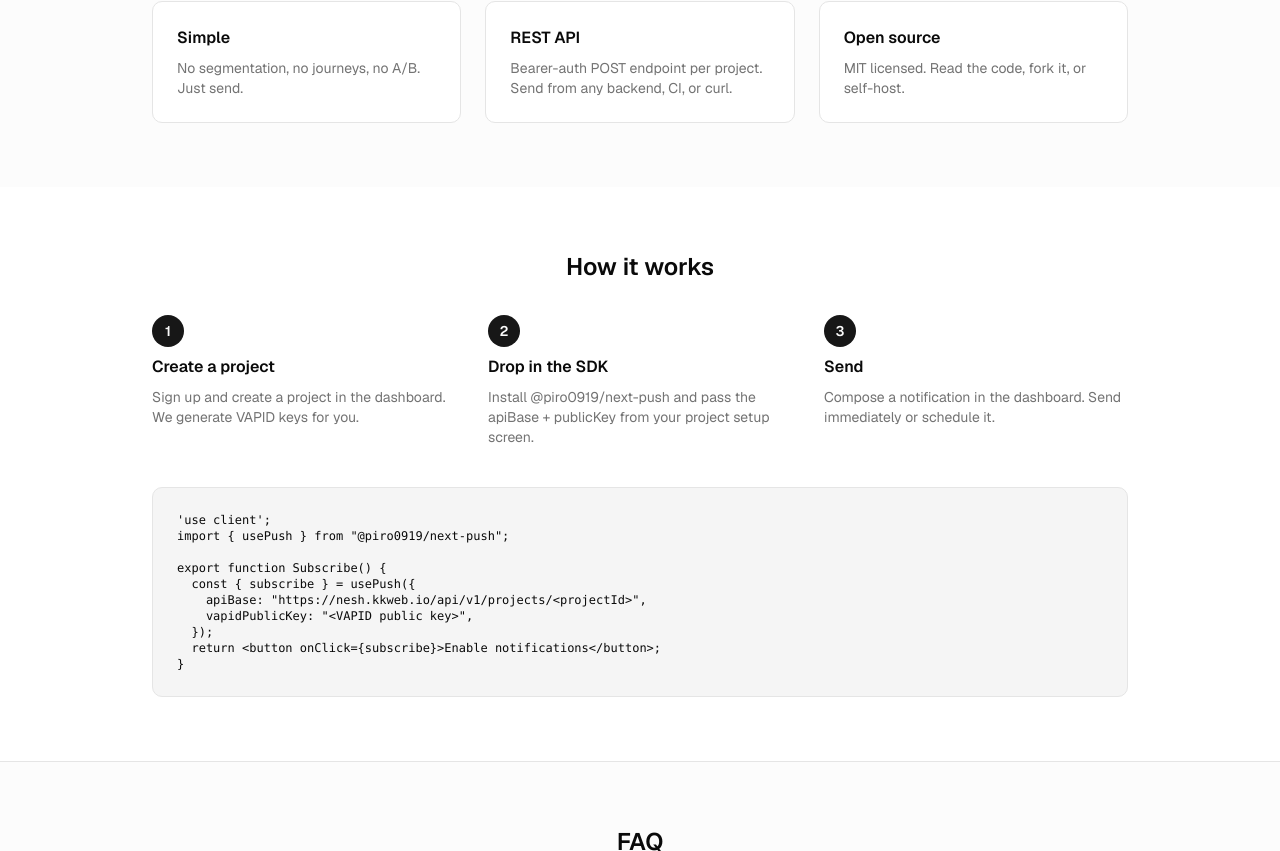
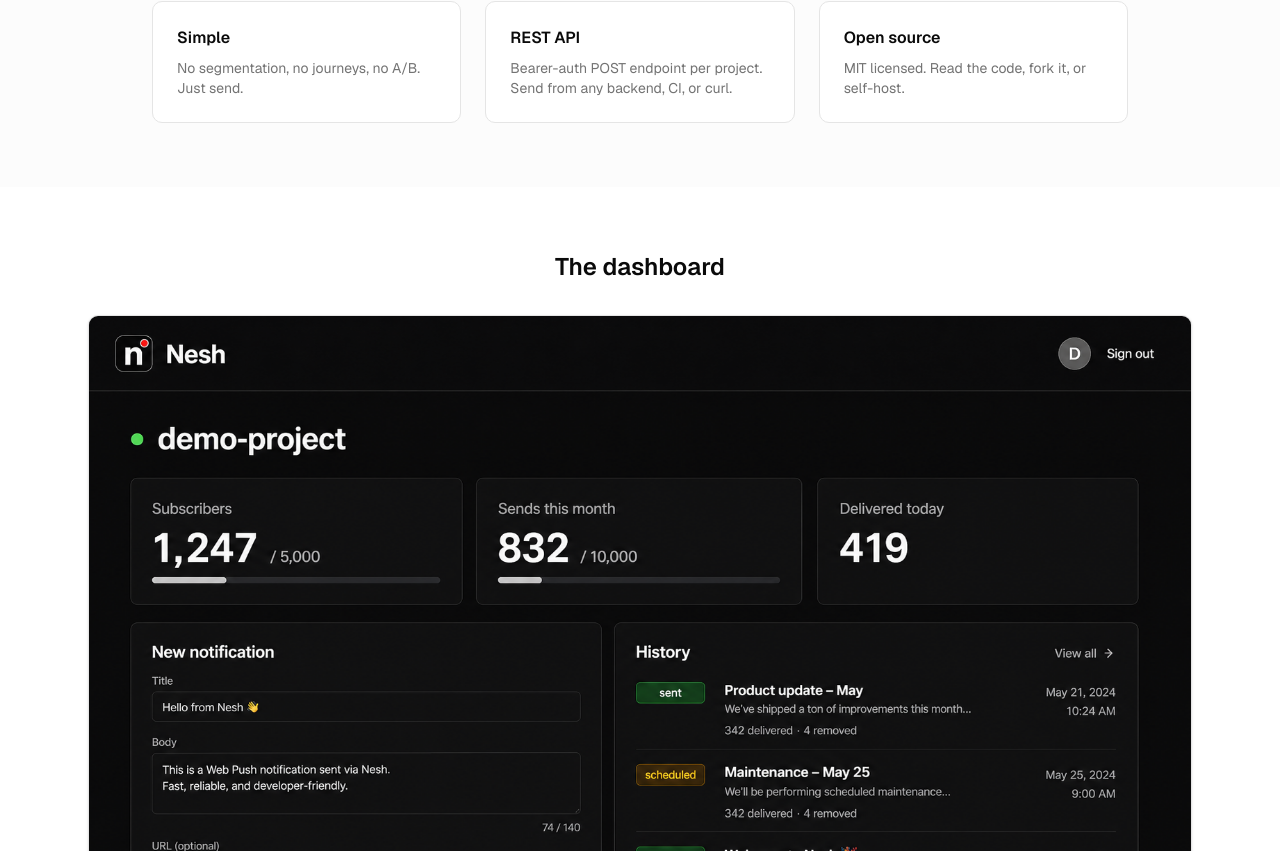
Before and after one commit to piro0919/nesh, a Next.js app: page / in a window 1280 px wide. Shown: the part 669-1520 px from the top of the page. Built offline with nearby package versions, Linux system fonts and the light colour scheme; no server answers.

Commit message:
feat(lp): add dashboard preview screenshot section

```diff
--- a/src/app/_components/landing-page.tsx
+++ b/src/app/_components/landing-page.tsx
@@ -70,6 +70,19 @@ export function LandingPage() {
             <Feature
               title="Open source"
               body="MIT licensed. Read the code, fork it, or self-host."
+            />
+          </div>
+        </section>
+
+        <section className="mx-auto max-w-6xl px-6 py-16">
+          <h2 className="mb-8 text-center text-2xl font-semibold">The dashboard</h2>
+          <div className="overflow-hidden rounded-lg border shadow-sm">
+            <Image
+              src="/dashboard-preview.png"
+              alt="Nesh dashboard showing a project with subscriber count, monthly sends, and notification history"
+              width={1600}
+              height={1000}
+              className="h-auto w-full"
             />
           </div>
         </section>
```
Also changed, not shown: public/dashboard-preview.png (added).
